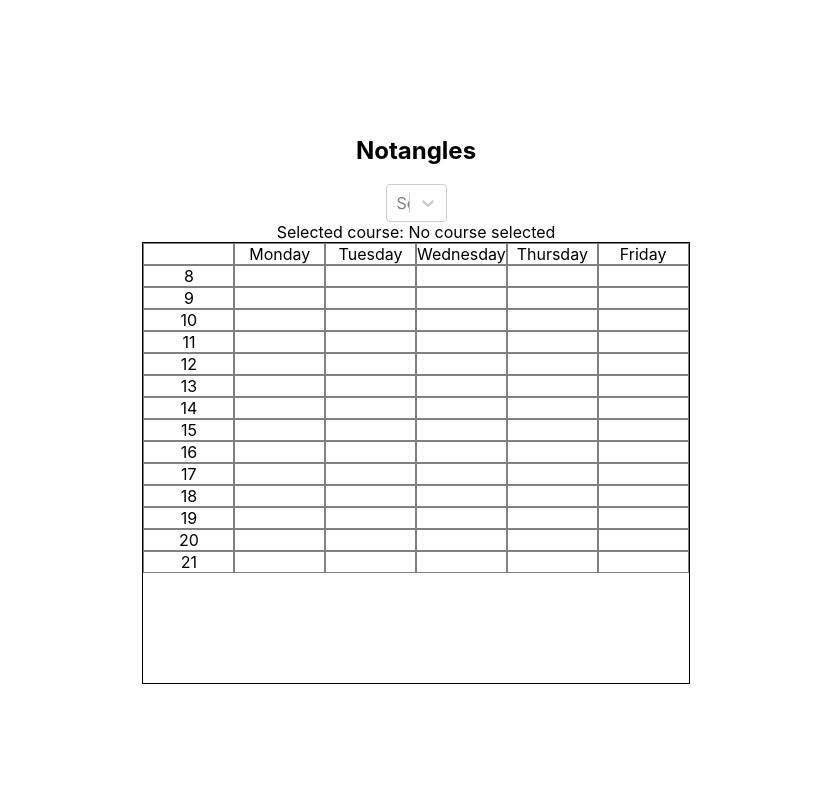
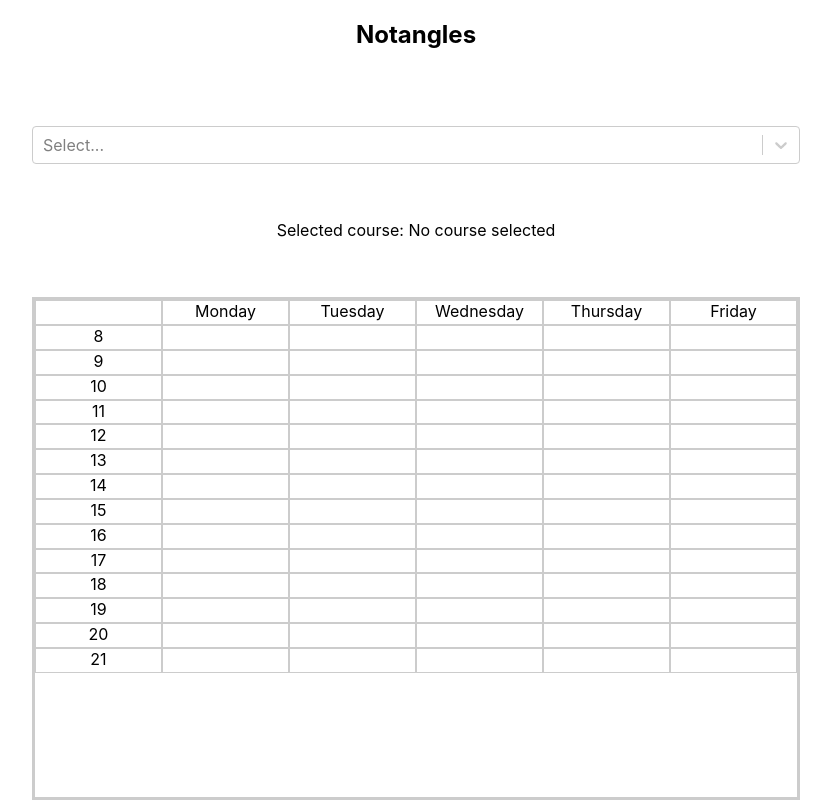
Before and after one commit to devsoc-unsw/notangles, a React (Create React App) app in the folder client/: page / in a window 1280 px wide. Shown: the whole page, without its empty margins (224-1055 px from the left). Built offline with nearby package versions, Linux system fonts and the light colour scheme.

Commit message:
Changed css of app to grid

```diff
--- a/client/src/App.tsx
+++ b/client/src/App.tsx
@@ -20,11 +20,9 @@ const StyledApp = styled.div`
   height: 100vh;
   text-align: center;
 
-  display: flex;
-  flex-direction: column;
-  justify-content: center;
-  align-items: center;
-  /* align-content: space-around; */
+  display: grid;
+
+  padding: 0px 20%;
 `
 
 const App: React.FC = () => {
--- a/client/src/components/cell.tsx
+++ b/client/src/components/cell.tsx
@@ -2,7 +2,8 @@ import React from 'react'
 import styled from 'styled-components'
 
 const StyledCell = styled.div`
-  border: 1px solid gray;
+  border: 0.2px solid;
+  border-color: rgba(0, 0, 0, 0.2);
 `
 
 const Cell: React.FC = ({ children }) => {
--- a/client/src/components/timetable.tsx
+++ b/client/src/components/timetable.tsx
@@ -5,7 +5,9 @@ import styled from 'styled-components'
 const StyledTimetable = styled.div`
   display: grid;
   grid-template: repeat(20, 1fr) / repeat(6, 1fr);
-  border: 1px solid;
+
+  border: 3px solid;
+  border-color: rgba(0, 0, 0, 0.2);
   box-sizing: border-box;
 `
 
```
